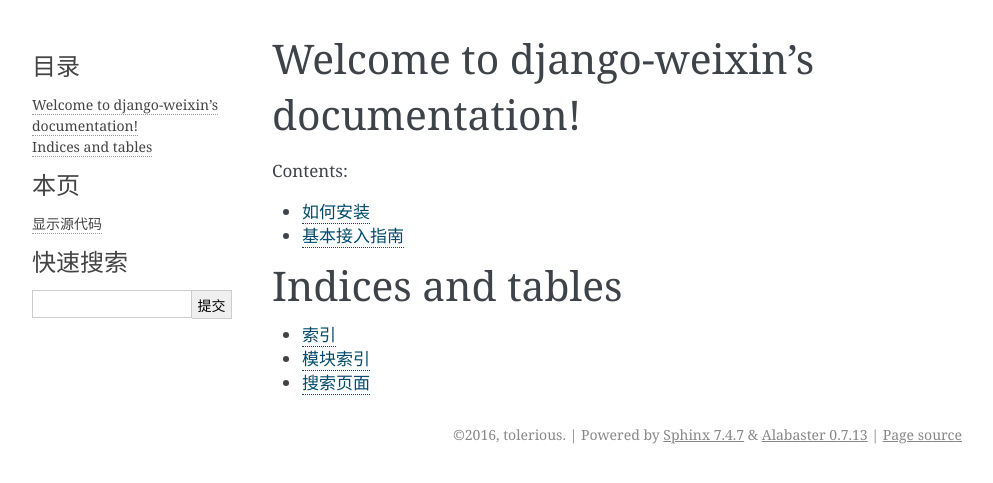
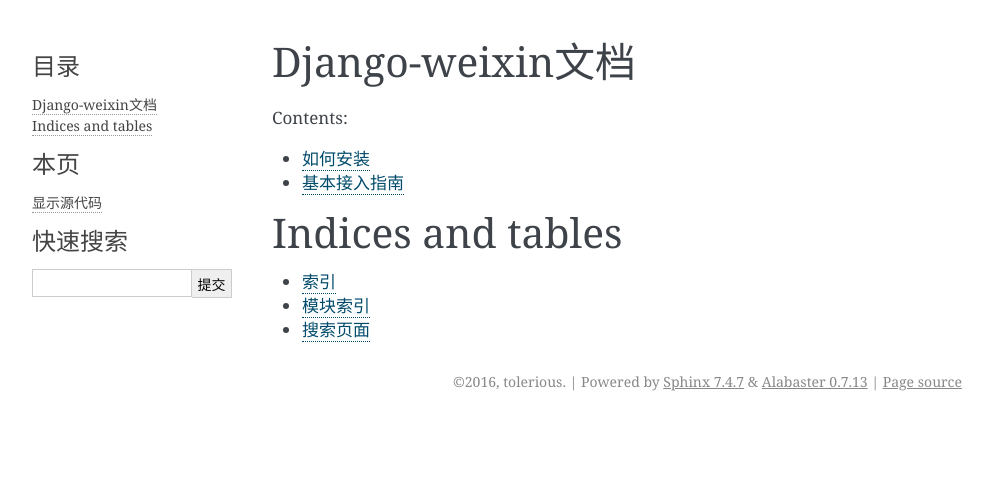
Before and after one commit to tolerious/django-wechat, a Sphinx documentation site: the page built from docs/source/index.rst, in a window 1280 px wide. Shown: the top 483 px of the page, without its empty margins (148-1141 px from the left). Built offline with Sphinx 7.4.7, drawn with Linux system fonts in a browser that asks for light colours; formulas are drawn with MathJax 3.

Commit message:
我们都是好孩子.  ;

```diff
--- a/docs/source/index.rst
+++ b/docs/source/index.rst
@@ -3,7 +3,7 @@
    You can adapt this file completely to your liking, but it should at least
    contain the root `toctree` directive.
 
-Welcome to django-weixin's documentation!
+Django-weixin文档
 =========================================
 
 Contents:
```
